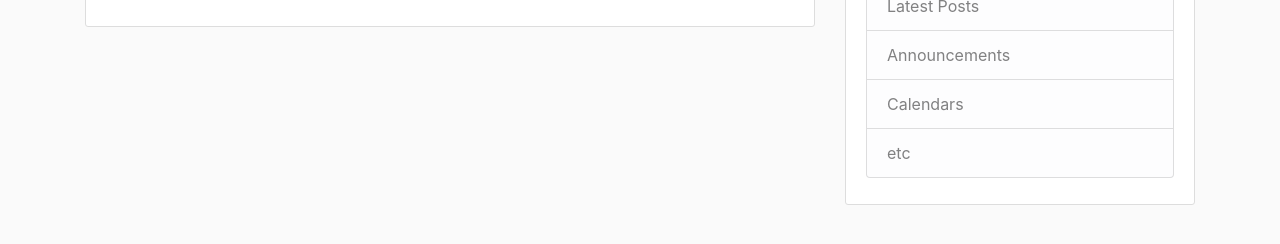
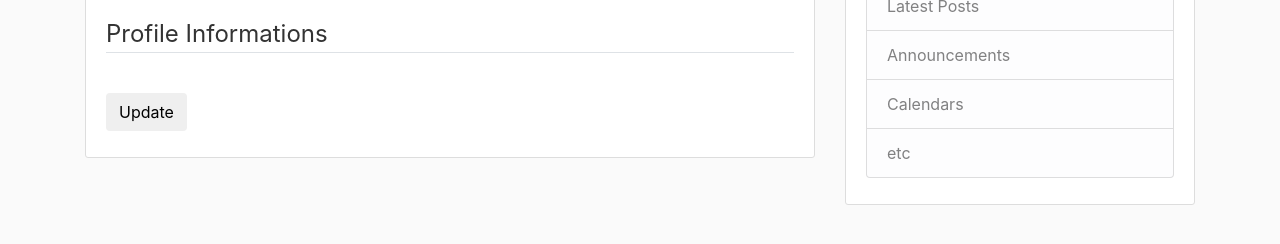
Before and after one commit to boubacar-sow/django_blog, a Django app: page /profile/ in a window 1280 px wide. Shown: the part 216-460 px from the top of the page. Run offline with Django 4.2, Linux system fonts and the light colour scheme; a user stored in the database is signed in; some libraries are stand-ins or nearby versions.

Commit message:
Profil modifiable

```diff
--- a/users/templates/users/profile.html
+++ b/users/templates/users/profile.html
@@ -9,6 +9,16 @@
           <p class="text-secondary">{{ user.email }}</p>
         </div>
       </div>
-      <!-- FORM HERE -->
+      <form method="POST" enctype="multipart/form-data">
+        {% csrf_token %}
+        <fieldset class="form-group">
+            <legend class="border-bottom mb-4">Profile Informations</legend>
+            {{ u_form|crispy }}
+            {{ p_form|crispy }}
+        </fieldset>
+        <div class="form-group">
+            <button class="btn btn-outlin-info" type="submit">Update</button>
+        </div>
+    </form>
     </div>
 {% endblock content %}
```
